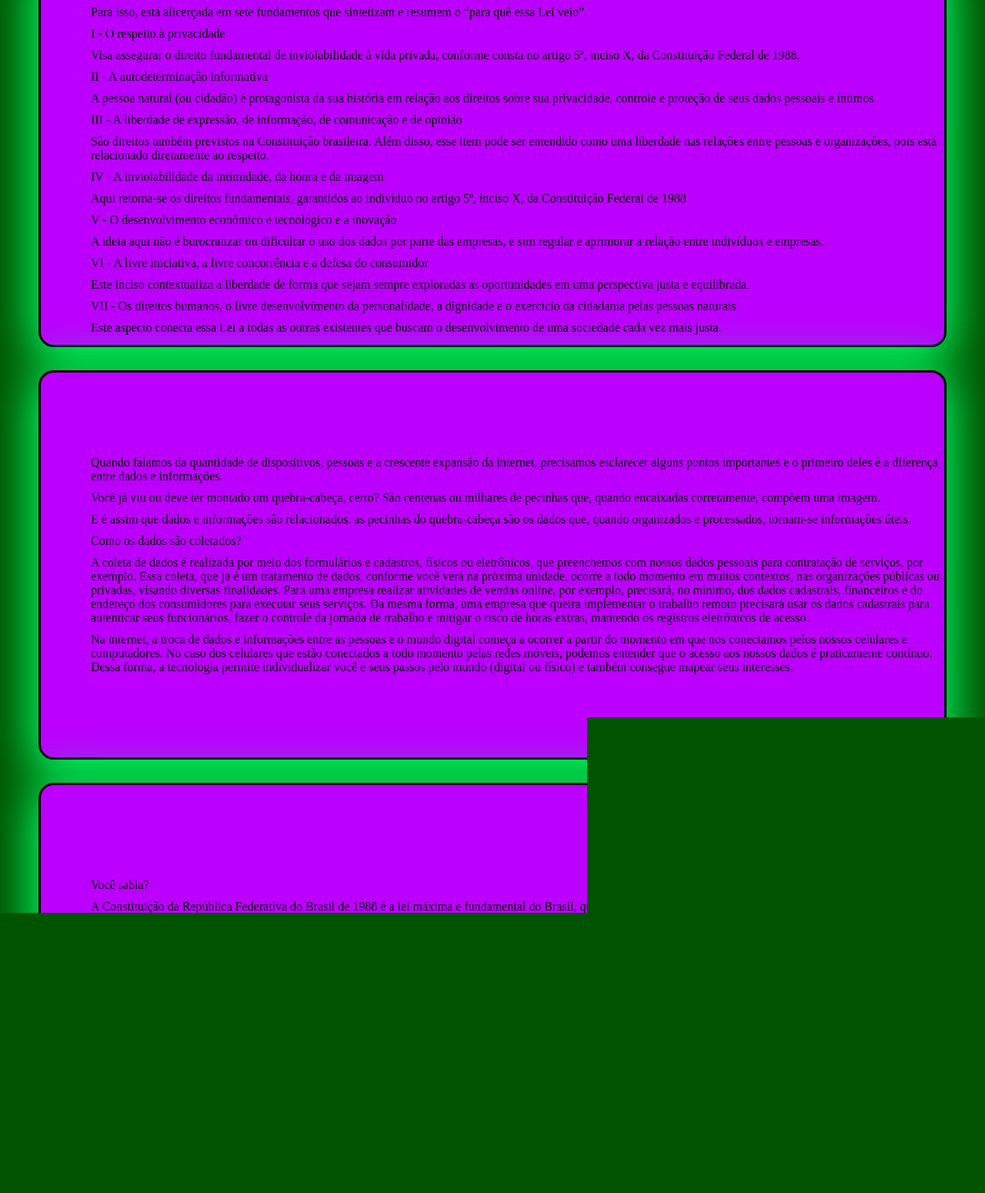
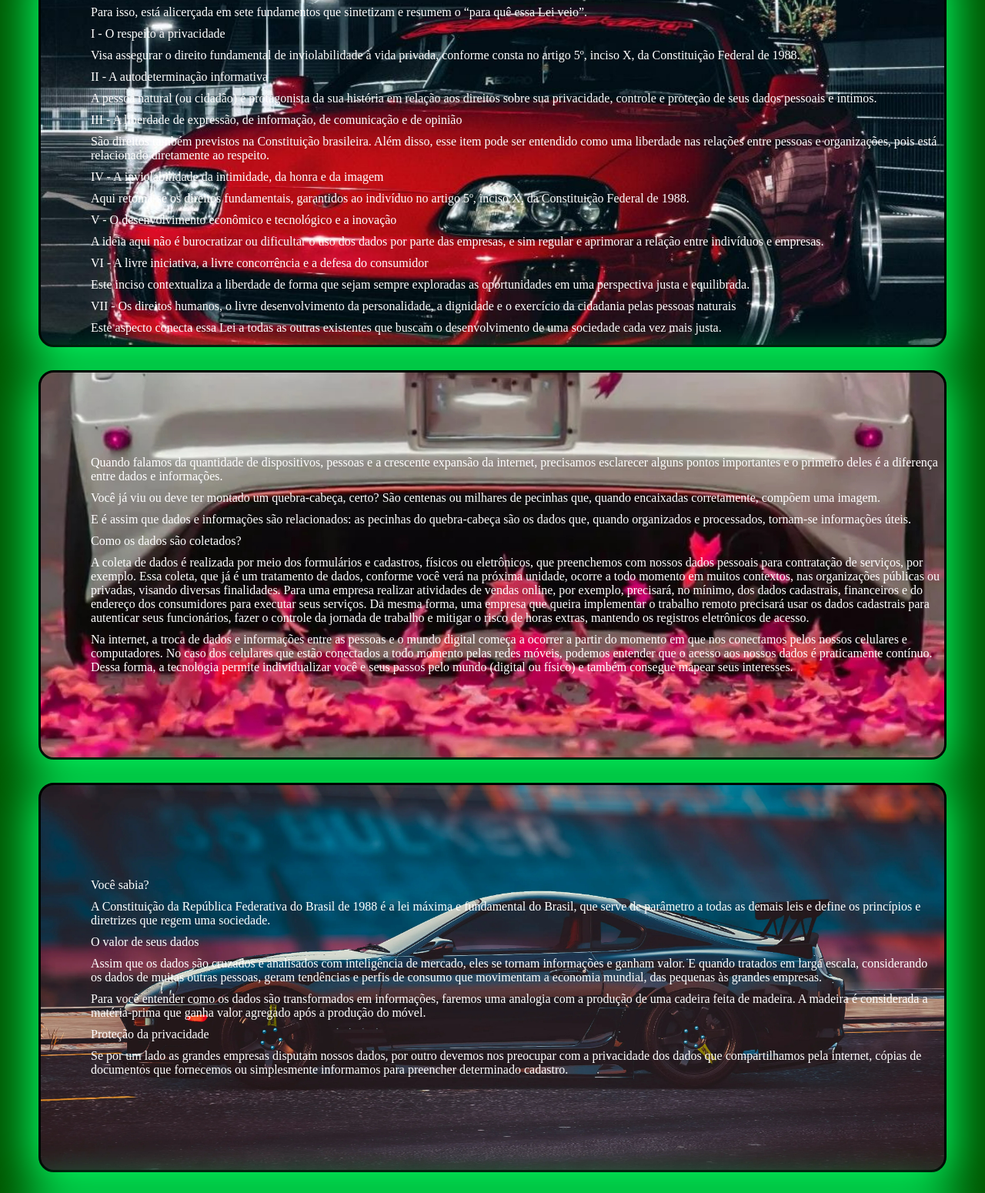
Before and after one commit to Bruno-Vvieira/lgpd, a plain HTML site: page index.html in a window 1280 px wide. Shown: the part 85-1635 px from the top of the page at 77% size. Drawn offline with Linux system fonts and the light colour scheme.

Commit message:
Atualizado

```diff
--- a/css/style.css
+++ b/css/style.css
@@ -31,9 +31,38 @@ section{
 }
 p{
     margin: 5px ;
+    color: white;
 }
 a{
     font-size: 25px;
     margin: auto 25px ;
     color: #000000;
 }
+section#lucax{
+    background-image: url(../images/pxfuel.jpg);
+    background-repeat: no-repeat;
+    background-size: cover;
+    background-position: center;
+    background-attachment: fixed;
+}
+section#samuca{
+    background-image: url(../images/pxfuel\ \(1\).jpg);
+    background-repeat: no-repeat;
+    background-size: cover;
+    background-position: center;
+    background-attachment: fixed;
+}
+section#bruno{
+    background-image: url(../images/pxfuel\ \(2\).jpg);
+    background-repeat: no-repeat;
+    background-size: cover;
+    background-position: center;
+    background-attachment: fixed;
+}
+section#aligon{
+    background-image: url(../images/pxfuel\ \(3\).jpg);
+    background-repeat: no-repeat;
+    background-size: cover;
+    background-position: center;
+    background-attachment: fixed;
+}
```
Also changed, not shown: images/pxfuel (1).jpg (added), images/pxfuel (2).jpg (added), images/pxfuel (3).jpg (added), images/pxfuel.jpg (added).
